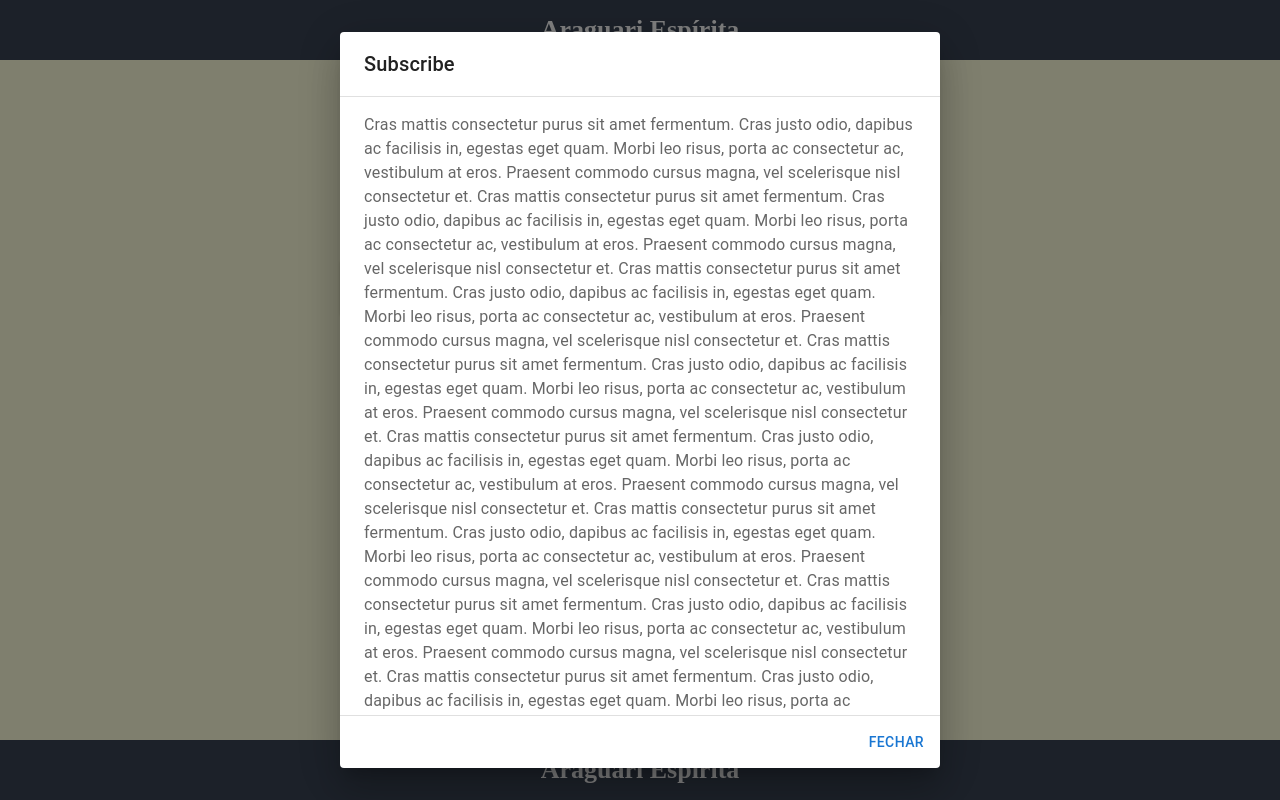
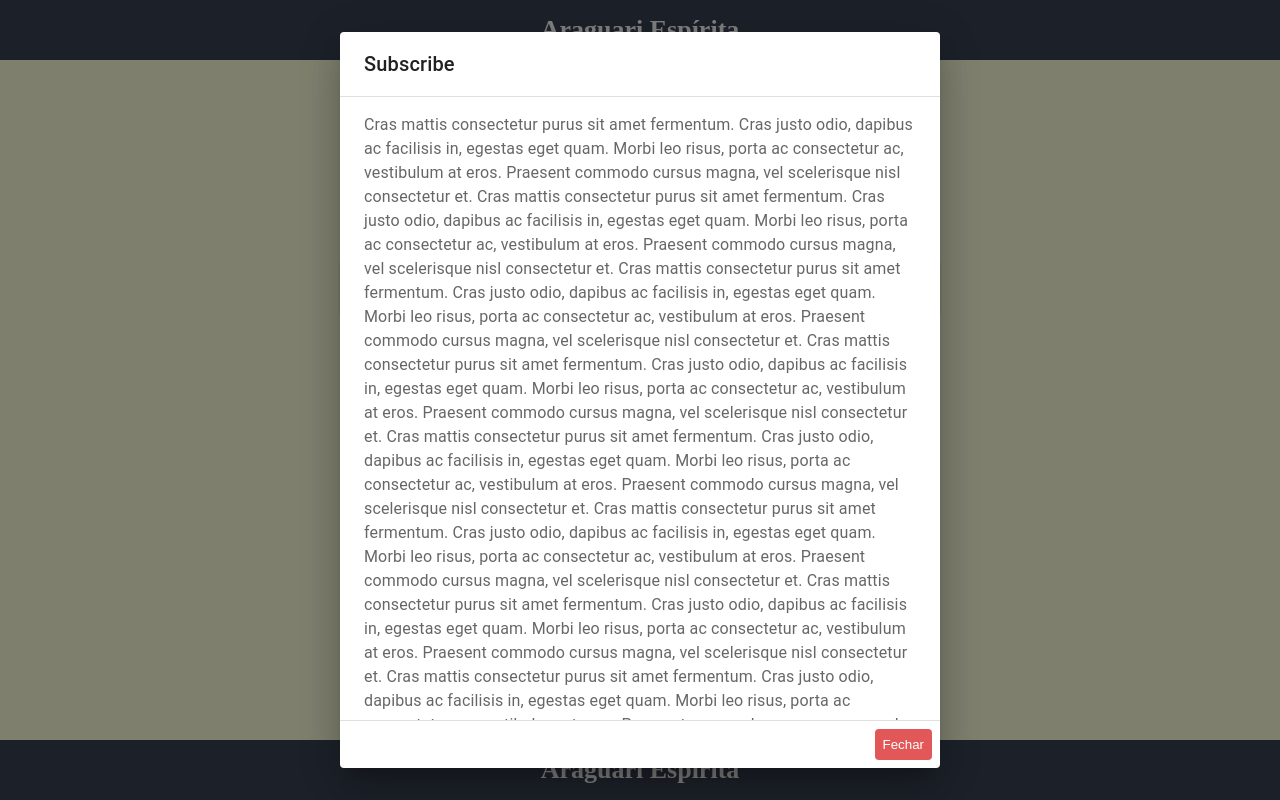
Before and after one commit to WilmarOliveira/spiritist-araguari, a React app: page /centro/1 in a window 1280 px wide. Both pictures are taken after a click on the button "Clique aqui para ver a história do centro". Built offline with nearby package versions, Linux system fonts and the light colour scheme.

Commit message:
Styled Button

```diff
--- a/src/components/Card/index.jsx
+++ b/src/components/Card/index.jsx
@@ -22,9 +22,7 @@ export const Card = ({ name, image, id }) => {
             </Typography>
          </CardContent>
          <CardActions>
-            <Button onClick={handleOnNavigate} size="small">
-               Saiba Mais
-            </Button>
+            <button onClick={handleOnNavigate}>Saiba Mais</button>
          </CardActions>
       </StyledCard>
    )
--- a/src/components/ScrollDialog/index.jsx
+++ b/src/components/ScrollDialog/index.jsx
@@ -1,5 +1,4 @@
 import { useEffect } from 'react'
-import Button from '@mui/material/Button'
 import Dialog from '@mui/material/Dialog'
 import DialogActions from '@mui/material/DialogActions'
 import DialogContent from '@mui/material/DialogContent'
@@ -48,7 +47,7 @@ export const ScrollDialog = ({ open, setOpen }) => {
             </DialogContentText>
          </DialogContent>
          <DialogActions>
-            <Button onClick={() => setOpen(false)}>Fechar</Button>
+            <button onClick={() => setOpen(false)}>Fechar</button>
          </DialogActions>
       </Dialog>
    )
--- a/src/theme/globalStyle.js
+++ b/src/theme/globalStyle.js
@@ -17,4 +17,17 @@ export default createGlobalStyle`
     a {
         text-decoration: none;
     }
+    button {
+        cursor: pointer;
+        background: ${(props) => props.theme.colors.color1};
+        color: #fff;
+        border-radius: 4px;
+        padding: 8px;
+        border: 0;
+
+        &:hover {
+            background: ${(props) => props.theme.colors.color1};
+            opacity: 0.8;
+        }
+    }
 `
```
